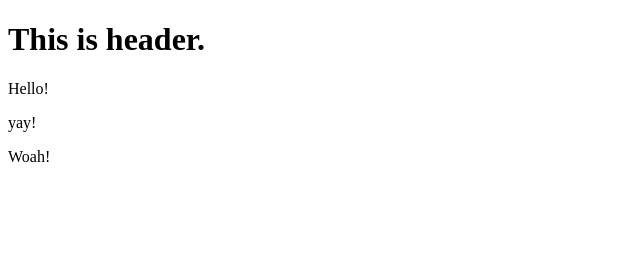
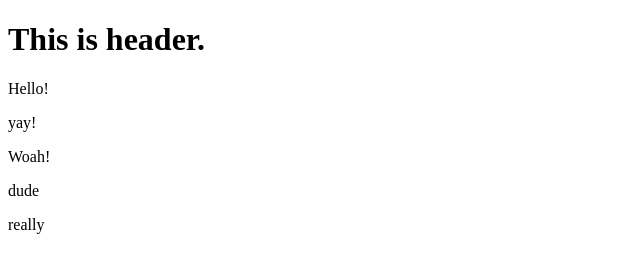
Before and after one commit to adrian275/git-test, a website: page index.html in a window 1280 px wide. Shown: the full height of the page, 0-640 px from the left. Drawn offline with Linux system fonts and the light colour scheme.

Commit message:
using NPM

```diff
--- a/index.html
+++ b/index.html
@@ -5,5 +5,7 @@
             <p>Hello!</p>
             <p>yay!</p>
             <p>Woah!</p>
+            <p>dude</p>
+            <p>really</p>
     </body>
 </html>
```
Also changed, not shown: package.json (added, +24 -0 lines), 2 other files.
